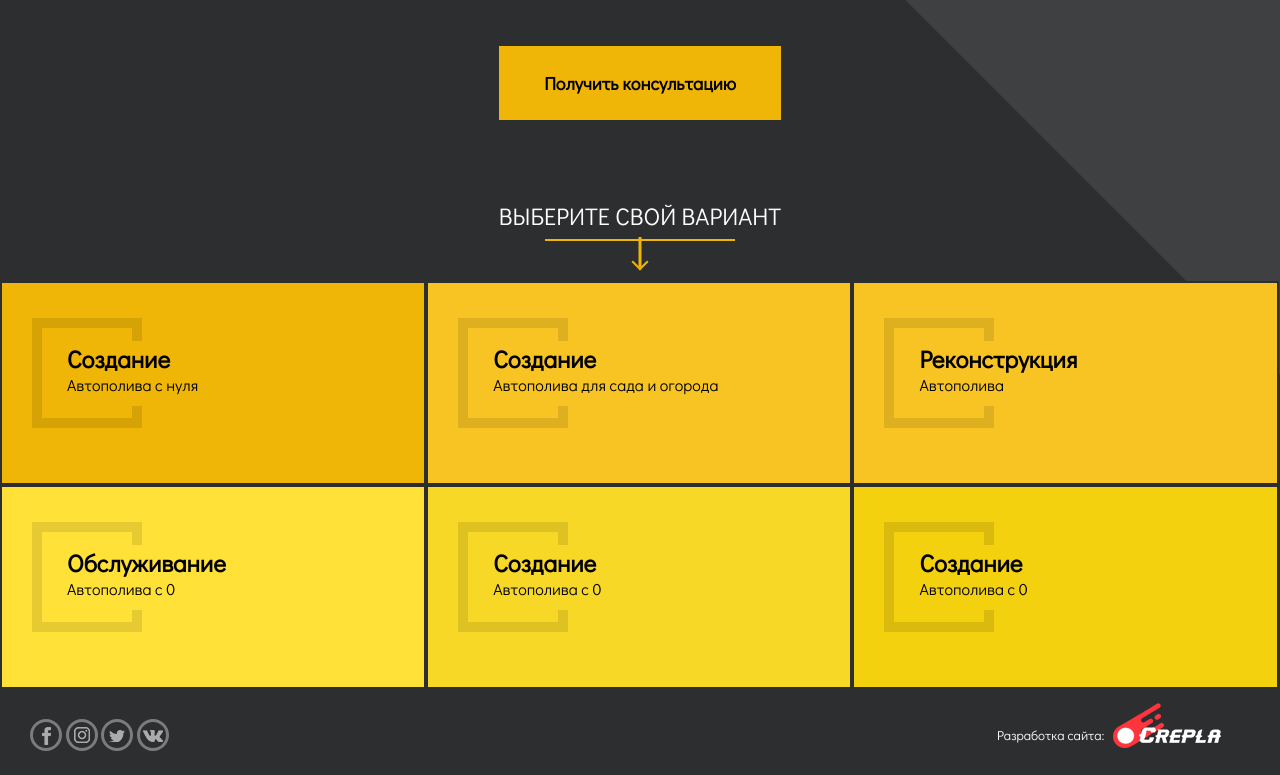
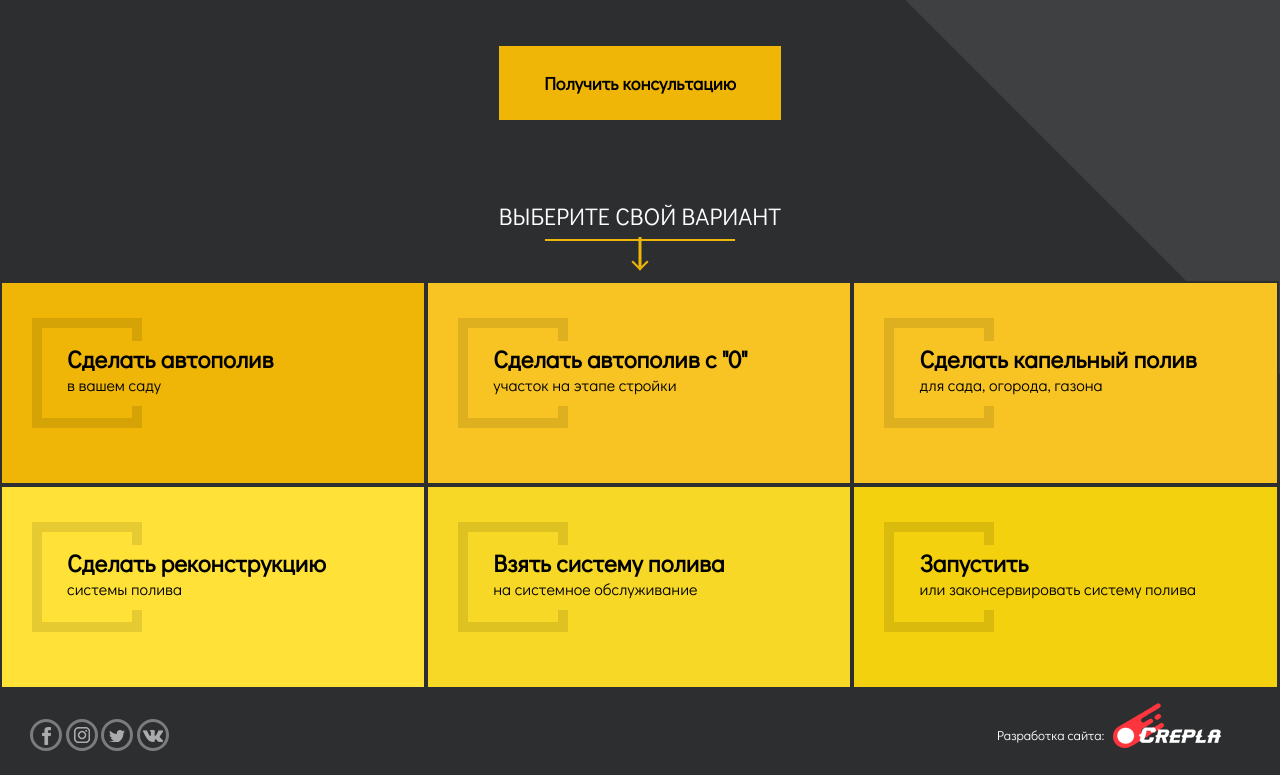
Before and after one commit to crevanwoo/aqm, a website: page index.html in a window 1280 px wide. Shown: the part 414-1189 px from the top of the page. Drawn offline with Linux system fonts and the light colour scheme.

Commit message:
gallery_fix

```diff
--- a/index.html
+++ b/index.html
@@ -72,48 +72,48 @@
                         <li class="animated">
                             <a href="services.html">
                                 <div class="variant">
-                                    <span>Создание</span>
-                                    <span>Автополива с нуля</span>
+                                    <span>Сделать автополив</span>
+                                    <span>в вашем саду</span>
                                 </div>
                             </a>
                         </li>
                         <li class="animated">
                             <a href="services.html">
                                 <div class="variant">
-                                    <span>Создание</span>
-                                    <span>Автополива для сада и огорода</span>
+                                    <span>Сделать автополив с "0"</span>
+                                    <span>участок на этапе стройки</span>
                                 </div>
                             </a>
                         </li>
                         <li class="animated">
                             <a href="services.html">
                                 <div class="variant">
-                                    <span>Реконструкция</span>
-                                    <span>Автополива</span>
+                                    <span>Сделать капельный полив</span>
+                                    <span>для сада, огорода, газона</span>
                                 </div>
                             </a>
                         </li>
                         <li class="animated">
                             <a href="services.html">
                                 <div class="variant">
-                                    <span>Обслуживание</span>
-                                    <span>Автополива с 0</span>
+                                    <span>Сделать реконструкцию </span>
+                                    <span>системы полива</span>
                                 </div>
                             </a>
                         </li>
                         <li class="animated">
                             <a href="services.html">
                                 <div class="variant">
-                                    <span>Создание</span>
-                                    <span>Автополива с 0</span>
+                                    <span>Взять систему полива</span>
+                                    <span>на системное обслуживание</span>
                                 </div>
                             </a>
                         </li>
                         <li class="animated">
                             <a href="services.html">
                                 <div class="variant">
-                                    <span>Создание</span>
-                                    <span>Автополива с 0</span>
+                                    <span>Запустить </span>
+                                    <span>или законсервировать систему полива</span>
                                 </div>
                             </a>
                         </li>
--- a/sass/gallery_slider.scss
+++ b/sass/gallery_slider.scss
@@ -15,16 +15,16 @@ $height: 450px;
     @media (min-width: 1600px) {
         padding-left: 3vw;
     }
-	@media (min-width: 1300px) and (min-height: 750px) and (max-aspect-ratio: 1300/750) {
+    /*@media (min-width: 1300px) and (min-height: 750px) and (max-aspect-ratio: 1300/750) {
 		min-height: 550px;
-	}
+	}*/
     .screen_slider {
         position: relative;
         margin-left: 10px;
         min-height: $height;
-		@media (min-width: 1300px) and (min-height: 750px) and (max-aspect-ratio: 1300/750) {
+        /*@media (min-width: 1300px) and (min-height: 750px) and (max-aspect-ratio: 1300/750) {
 			min-height: 550px;
-		}
+		}*/
         .screen_slider_points {
             position: absolute;
             top: 10px;
@@ -77,14 +77,14 @@ $height: 450px;
         }
         .slider {
             display: inline-block;
-			//width: 64%;
-			//margin-left: 3%;
-			width: 50%;
-			margin-left: 10%;
-			@media (min-width: 1300px) and (min-height: 750px) and (max-aspect-ratio: 1300/750) {
             width: 64%;
             margin-left: 3%;
-			}
+            //width: 50%;
+            //margin-left: 10%;
+            /*@media (min-width: 1300px) and (min-height: 750px) and (max-aspect-ratio: 1300/750) {
+				width: 64%;
+				margin-left: 3%;
+			}*/
             @media (max-width: 1000px) {
                 width: 95%;
                 margin: 0 auto;
@@ -227,7 +227,7 @@ $height: 450px;
             ul {
                 overflow: hidden;
                 position: relative;
-				height: 250px;
+                height: 350px;
                 @media (max-width: 1000px) {
                     margin-bottom: 70px;
                 }
```
Also changed, not shown: css/style.css, css/style.min.css. Lines whose indentation alone changed are shown as unchanged.
